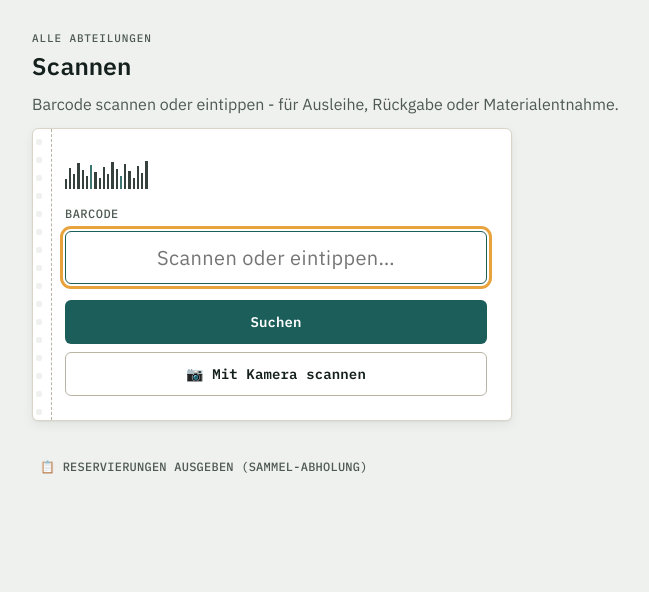
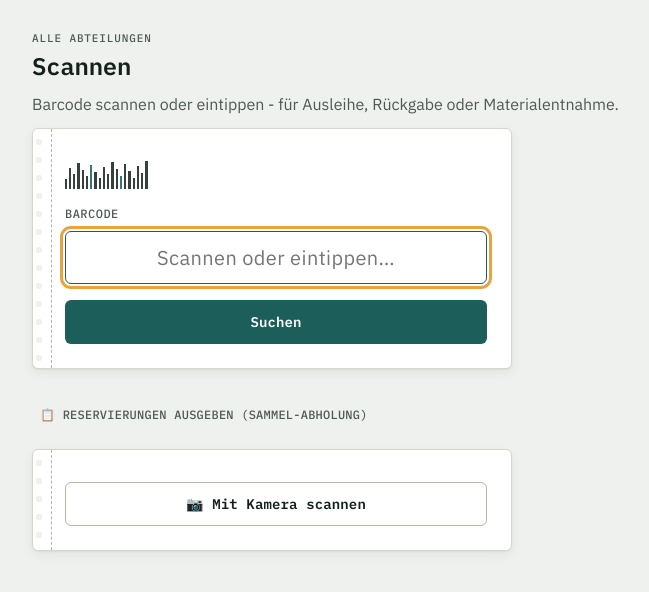
Before and after one commit to Woschj/scandy-lite, a FastAPI app: template app/templates/scan/index.html in a window 1280 px wide. Shown: the part 60-652 px from the top of the page, without its empty margins (152-801 px from the left). Run offline with FastAPI, Linux system fonts and the light colour scheme; the template is opened without the code that fills it, so the values that code supplies are empty.

Commit message:
camera centered

```diff
--- a/app/static/css/app.css
+++ b/app/static/css/app.css
@@ -1218,3 +1218,21 @@ details.pickup-row[open] summary::after { transform: rotate(180deg); }
   border: 1px solid var(--line);
   border-radius: var(--radius);
 }
+
+/* -------------------------------------------------------------------------
+   Kamera aktiv: Rest der Seite (Überschrift, Formular) wird per JS
+   ausgeblendet (hideWhileActive in barcode-camera.js) - hier zusätzlich die
+   Kamera-Karte im verbleibenden Platz vertikal zentrieren, statt einfach
+   oben kleben zu bleiben. body.camera-active wird von barcode-camera.js
+   gesetzt/entfernt.
+   ------------------------------------------------------------------------- */
+body.camera-active .main-content {
+  display: flex;
+  flex-direction: column;
+  justify-content: center;
+  min-height: calc(100dvh - var(--nav-height) - var(--tab-bar-height));
+}
+
+@media (min-width: 721px) {
+  body.camera-active .main-content { min-height: calc(100dvh - var(--nav-height)); }
+}
--- a/app/static/js/barcode-camera.js
+++ b/app/static/js/barcode-camera.js
@@ -34,6 +34,7 @@ window.ScandyCamera = (function () {
       cfg.wrap.style.display = "none";
       cfg.startBtn.style.display = "block";
       if (cfg.hideWhileActive) { cfg.hideWhileActive.style.display = ""; }
+      document.body.classList.remove("camera-active");
       if (scanner) {
         var s = scanner;
         scanner = null;
@@ -60,6 +61,7 @@ window.ScandyCamera = (function () {
       cfg.startBtn.style.display = "none";
       cfg.wrap.style.display = "block";
       if (cfg.hideWhileActive) { cfg.hideWhileActive.style.display = "none"; }
+      document.body.classList.add("camera-active");
       cfg.wrap.scrollIntoView({ behavior: "smooth", block: "start" });
 
       scanner = new Html5Qrcode(cfg.videoContainerId);
@@ -82,6 +84,7 @@ window.ScandyCamera = (function () {
         cfg.wrap.style.display = "none";
         cfg.startBtn.style.display = "block";
         if (cfg.hideWhileActive) { cfg.hideWhileActive.style.display = ""; }
+        document.body.classList.remove("camera-active");
         scanner = null;
       });
     });
--- a/app/templates/scan/index.html
+++ b/app/templates/scan/index.html
@@ -2,15 +2,15 @@
 {% block title %}Scannen — Scandy-Lite{% endblock %}
 
 {% block content %}
-<span class="eyebrow">{% if department %}{{ department.name }}{% else %}Alle Abteilungen{% endif %}</span>
-<h1>Scannen</h1>
-<p>Barcode scannen oder eintippen - für Ausleihe, Rückgabe oder Materialentnahme.</p>
+<div id="scan-page-chrome">
+  <span class="eyebrow">{% if department %}{{ department.name }}{% else %}Alle Abteilungen{% endif %}</span>
+  <h1>Scannen</h1>
+  <p>Barcode scannen oder eintippen - für Ausleihe, Rückgabe oder Materialentnahme.</p>
 
-{% if ok %}<div class="chip chip-success" style="margin-bottom: var(--space-4);">{{ ok }}</div>{% endif %}
-{% if error %}<div class="form-error" role="alert">{{ error }}</div>{% endif %}
+  {% if ok %}<div class="chip chip-success" style="margin-bottom: var(--space-4);">{{ ok }}</div>{% endif %}
+  {% if error %}<div class="form-error" role="alert">{{ error }}</div>{% endif %}
 
-<div class="tag-card form-card">
-  <div id="scan-form-area">
+  <div class="tag-card form-card" id="scan-form-card">
     <div class="tag-barcode" aria-hidden="true">
       {% for i in range(20) %}<span style="height:{{ (35 + (i * 41) % 65) }}%"></span>{% endfor %}
     </div>
@@ -24,15 +24,17 @@
     </form>
   </div>
 
+  <p style="margin-top: var(--space-6);"><a href="/scan/pickup" class="link-btn">📋 Reservierungen ausgeben (Sammel-Abholung)</a></p>
+</div>
+
+<div class="tag-card form-card" id="camera-card">
   <div id="camera-scan-wrap" style="display:none;">
     <div id="scan-video-container" style="width:100%; border-radius: var(--radius); overflow:hidden; background:#000;"></div>
     <button type="button" id="camera-cancel-btn" class="btn btn-ghost btn-block" style="margin-top: var(--space-2);">Kamera schließen</button>
   </div>
-  <button type="button" id="camera-start-btn" class="btn btn-ghost btn-block" style="margin-top: var(--space-2);">📷 Mit Kamera scannen</button>
+  <button type="button" id="camera-start-btn" class="btn btn-ghost btn-block">📷 Mit Kamera scannen</button>
   <p id="camera-unsupported" class="form-error" style="display:none; margin-top: var(--space-2); margin-bottom: 0;"></p>
 </div>
-
-<p style="margin-top: var(--space-6);"><a href="/scan/pickup" class="link-btn">📋 Reservierungen ausgeben (Sammel-Abholung)</a></p>
 
 <script src="/static/js/vendor/html5-qrcode.min.js"></script>
 <script src="/static/js/barcode-camera.js"></script>
@@ -44,7 +46,7 @@
     videoContainerId: 'scan-video-container',
     unsupportedMsg: document.getElementById('camera-unsupported'),
     input: document.getElementById('barcode'),
-    hideWhileActive: document.getElementById('scan-form-area')
+    hideWhileActive: document.getElementById('scan-page-chrome')
   });
   {% if ok %}ScandyCamera.vibrate(80);{% endif %}
   {% if error %}ScandyCamera.vibrate([60, 60, 60]);{% endif %}
```
Also changed, not shown: README.md.
